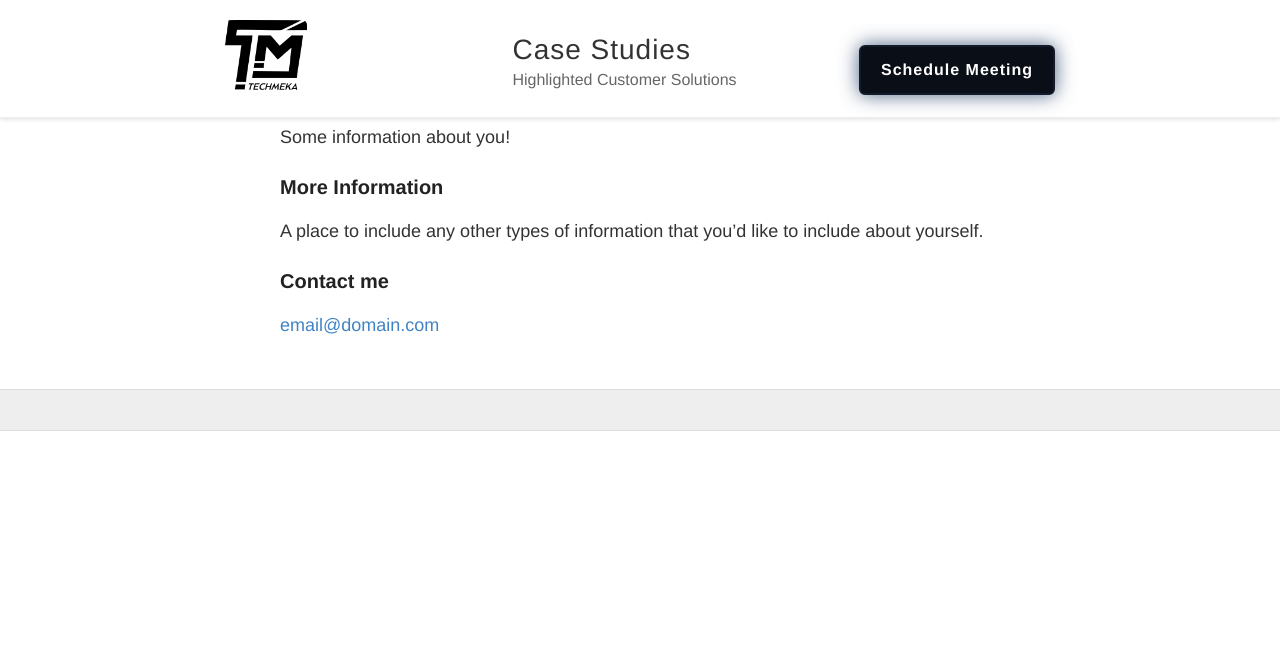
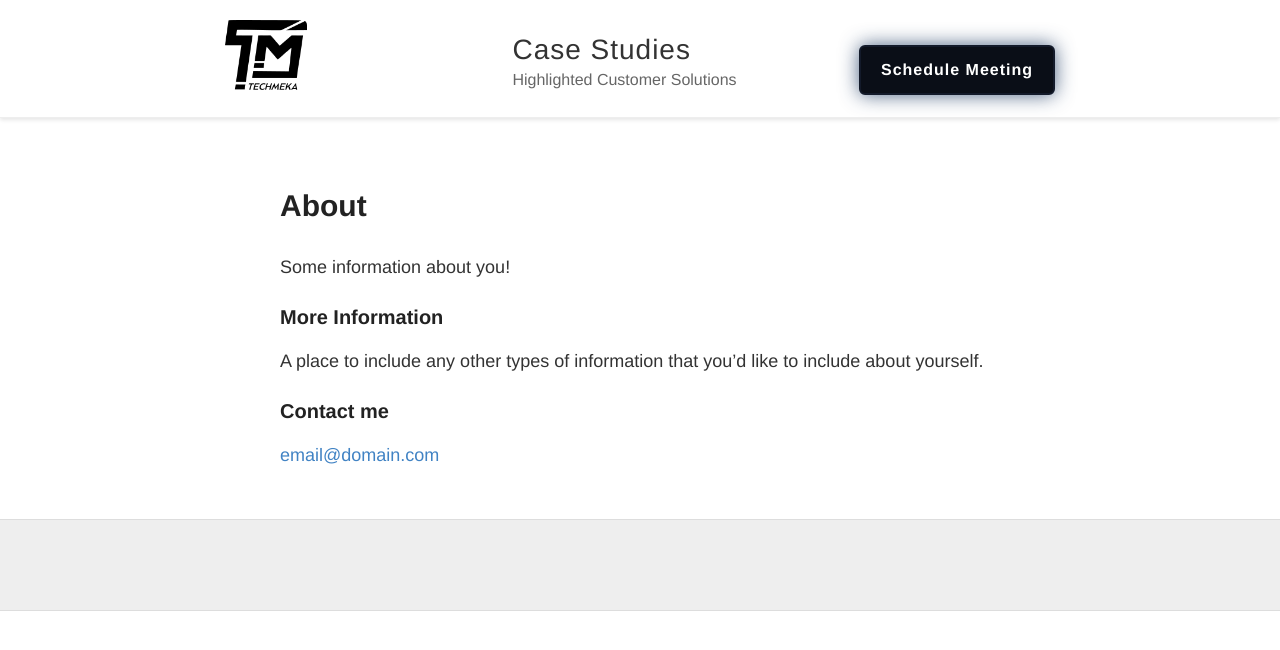
Before and after one commit to Techmeka/blog, a Jekyll site: the page built from docs/about.md, in a window 1280 px wide. Shown: the top 650 px of the page. Built offline with Jekyll 4.4.1, drawn with Linux system fonts in a browser that asks for light colours.

Commit message:
tags stuff

```diff
--- a/docs/assets/css/style.scss
+++ b/docs/assets/css/style.scss
@@ -21,6 +21,10 @@
 	background: $white;
   font: 18px/1.4 $helvetica;
   color: $darkGray;
+}
+
+body .container {
+  padding-top: 50px !important;
 }
 
 .container {
```
